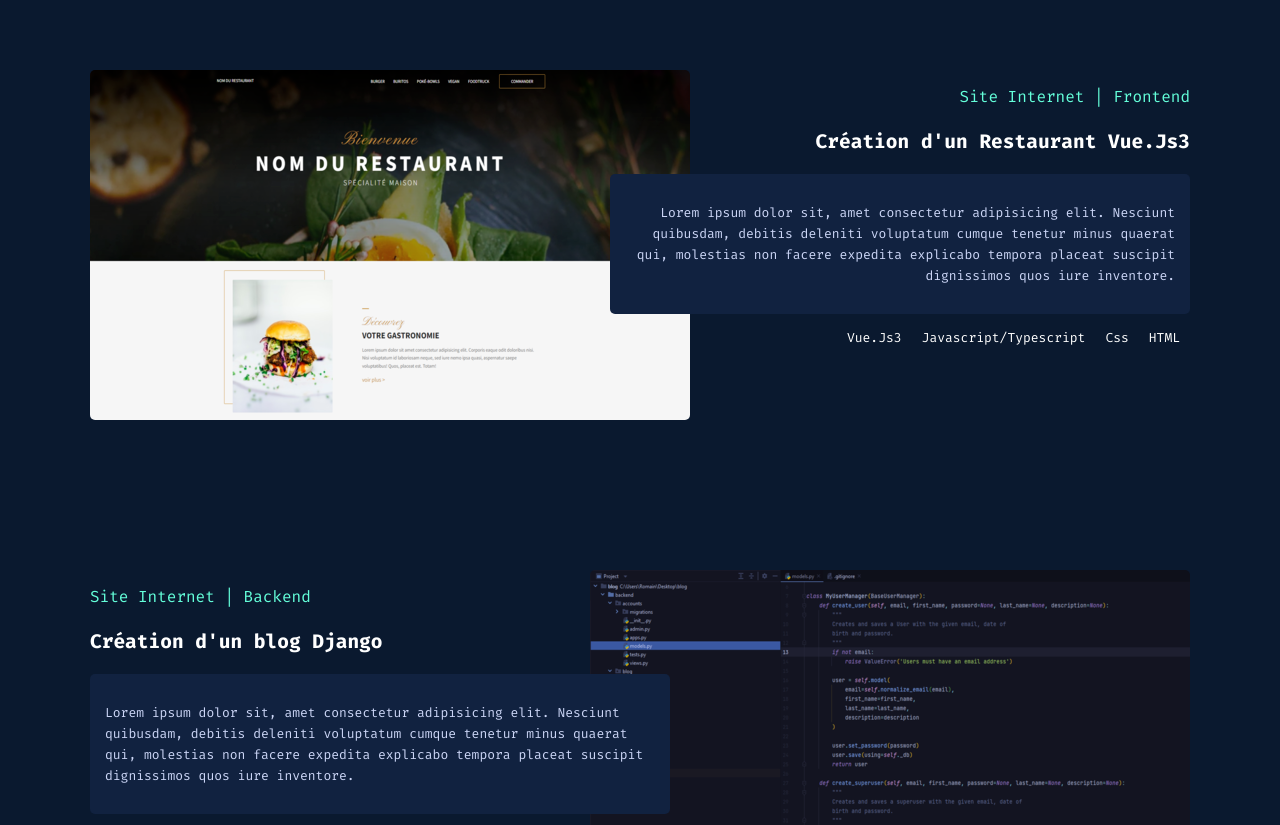
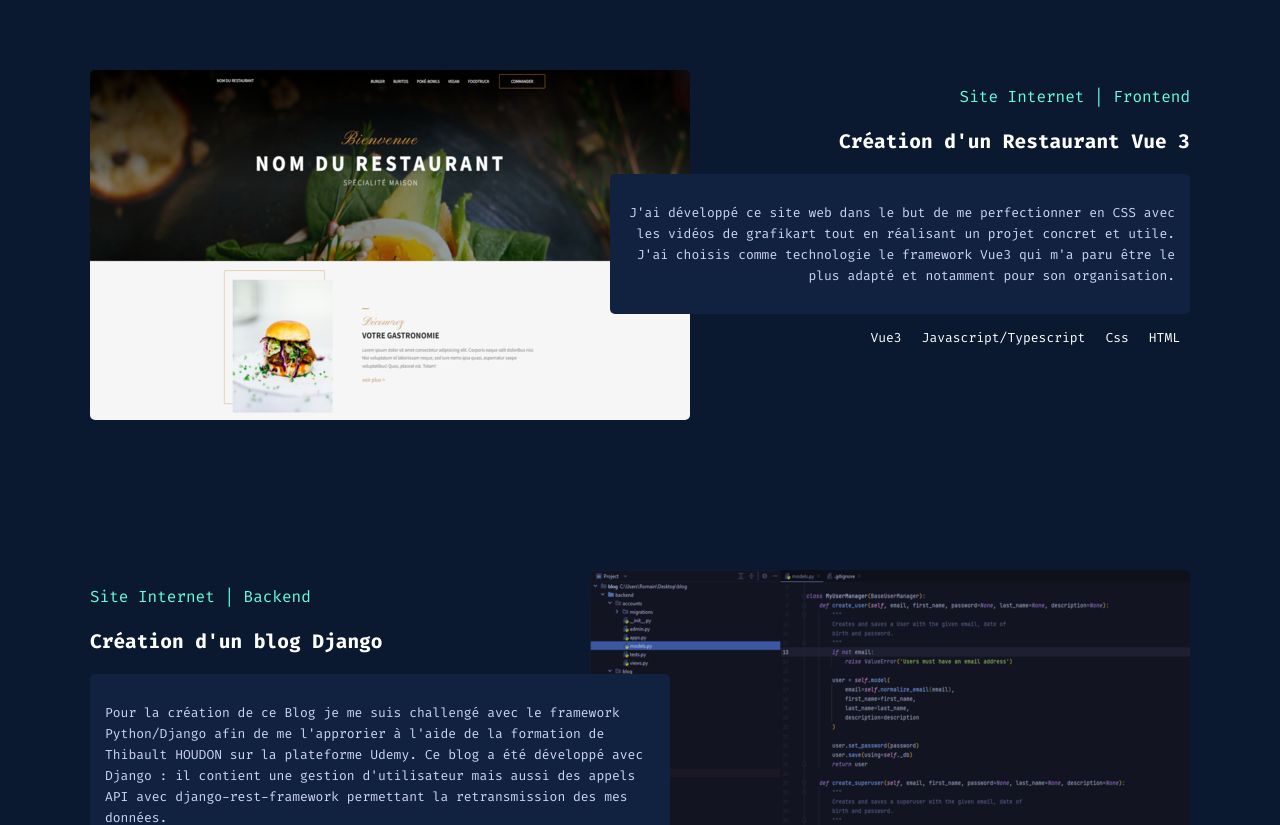
Before and after one commit to romaindemeure/Portfolio, a Vue app: page / in a window 1280 px wide. Shown: the part 2069-2894 px from the top of the page. Built offline with nearby package versions, Linux system fonts and the light colour scheme; some icons are missing.

Commit message:
Ajout du texte pour mes créations

```diff
--- a/src/App.vue
+++ b/src/App.vue
@@ -13,7 +13,6 @@ import Footer from './components/Footer.vue'
 import LinkBottom from './components/LinkBottom.vue'
 
 import BaselineSchool from '~icons/ic/baseline-school'
-
 </script>
 
 <template>
--- a/src/components/Footer.vue
+++ b/src/components/Footer.vue
@@ -4,7 +4,7 @@
             <section class="section">
 
                 <div class="main">
-                    <h1 class="text">Inspired by Brittany Chiang and created by Romain Demeure in Vue.Js3</h1>
+                    <h1 class="text">Inspired by Brittany Chiang and created by Romain Demeure in Vue 3</h1>
                 </div>
 
             </section>
--- a/src/components/PersonalProjects.vue
+++ b/src/components/PersonalProjects.vue
@@ -20,11 +20,11 @@
                         </div>
 
                         <div class="divProjectName">
-                            <h2 class="projectName">Création d'un Restaurant Vue.Js3</h2>
+                            <h2 class="projectName">Création d'un Restaurant Vue 3</h2>
                         </div>
 
                         <div class="divText">
-                            <p class="text">Lorem ipsum dolor sit, amet consectetur adipisicing elit. Nesciunt quibusdam, debitis deleniti voluptatum cumque tenetur minus quaerat qui, molestias non facere expedita explicabo tempora placeat suscipit dignissimos quos iure inventore.</p>
+                            <p class="text">J'ai développé ce site web dans le but de me perfectionner en CSS avec les vidéos de grafikart tout en réalisant un projet concret et utile. J'ai choisis comme technologie le framework Vue3 qui m'a paru être le plus adapté et notamment pour son organisation.</p>
                         </div>
 
                         <div class="divList">
@@ -33,7 +33,7 @@
                                 <li class="listElement">HTML</li>
                                 <li class="listElement">Css</li>
                                 <li class="listElement">Javascript/Typescript</li>
-                                <li class="listElement">Vue.Js3</li>
+                                <li class="listElement">Vue3</li>
                             </ul>
 
                         </div>
@@ -63,7 +63,7 @@
                         </div>
 
                         <div class="divText">
-                            <p class="text">Lorem ipsum dolor sit, amet consectetur adipisicing elit. Nesciunt quibusdam, debitis deleniti voluptatum cumque tenetur minus quaerat qui, molestias non facere expedita explicabo tempora placeat suscipit dignissimos quos iure inventore.</p>
+                            <p class="text">Pour la création de ce Blog je me suis challengé avec le framework Python/Django afin de me l'approrier à l'aide de la formation de Thibault HOUDON sur la plateforme Udemy. Ce blog a été développé avec Django : il contient une gestion d'utilisateur mais aussi des appels API avec django-rest-framework permettant la retransmission des mes données.</p>
                         </div>
 
                         <div class="divList">
```
